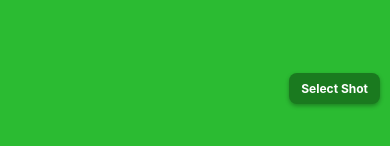
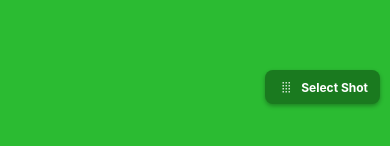
Before and after one commit to abretz47/foresight, a React Native app: screen /Record in a window 390 px wide. Shown: the part 680-826 px from the top of the page. Built offline with nearby package versions, Linux system fonts and the light colour scheme.

Commit message:
Add drag handle icon to draggable picker button
Co-authored-by: abretz47 <16169560+abretz47@users.noreply.github.com>

```diff
--- a/src/pages/Record.tsx
+++ b/src/pages/Record.tsx
@@ -1,5 +1,6 @@
 import React, { Component } from 'react';
 import { TouchableOpacity, Text, View, Dimensions, Switch, Animated, PanResponder } from 'react-native';
+import { MaterialCommunityIcons } from '@expo/vector-icons';
 import { Picker } from '@react-native-picker/picker';
 import Modal from 'react-native-modal';
 import { styles } from '../styles/styles';
@@ -493,11 +494,14 @@ export default class Record extends Component<Props, State> {
               shadowOpacity: 0.3,
               shadowRadius: 4,
               minWidth: 80,
+              flexDirection: 'row',
               alignItems: 'center',
+              gap: 6,
             }}
             {...this.panResponder.panHandlers}
           >
-            <Text style={{ color: 'white', fontWeight: 'bold', fontSize: 12 }}>
+            <MaterialCommunityIcons name="drag" size={18} color="rgba(255,255,255,0.8)" />
+            <Text style={{ color: 'white', fontWeight: 'bold', fontSize: 12, flexShrink: 1 }}>
               {this.state.shots[this.state.selectedShot]
                 ? this.state.shots[this.state.selectedShot].distance + ' - ' + this.state.shots[this.state.selectedShot].name
                 : 'Select Shot'}
```
